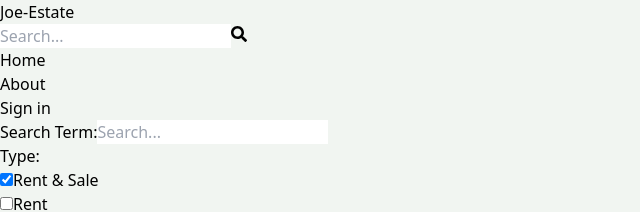
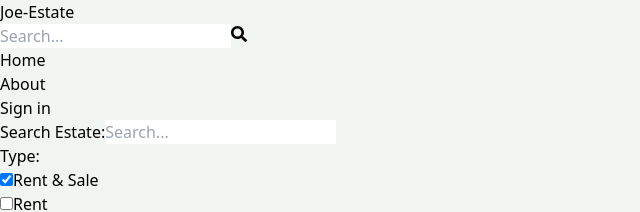
Before and after one commit to Grish8/real-estate-management, a React (Vite) app in the folder client/: page /search in a window 1280 px wide. Shown: the top 212 px of the page, without its empty margins (0-640 px from the left). Built offline with nearby package versions, Linux system fonts and the light colour scheme; no server answers.

Commit message:
create search page ui

```diff
--- a/client/src/pages/Search.jsx
+++ b/client/src/pages/Search.jsx
@@ -133,7 +133,7 @@ export default function Search() {
         <form onSubmit={handleSubmit} className='flex flex-col gap-8'>
           <div className='flex items-center gap-2'>
             <label className='whitespace-nowrap font-semibold'>
-              Search Term:
+              Search Estate:
             </label>
             <input
               type='text'
```
